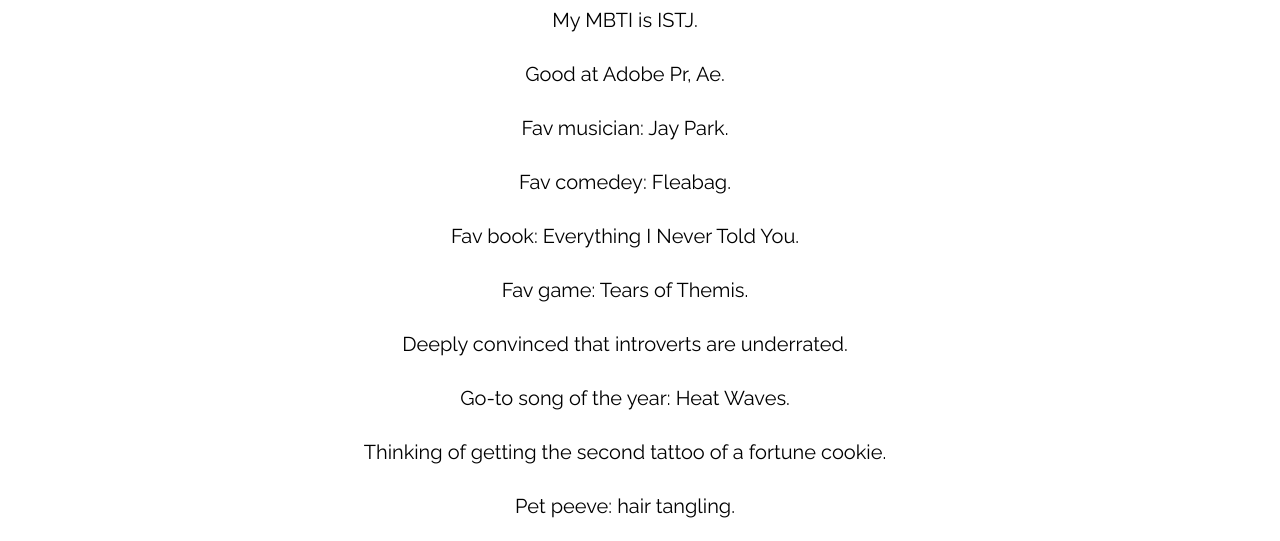
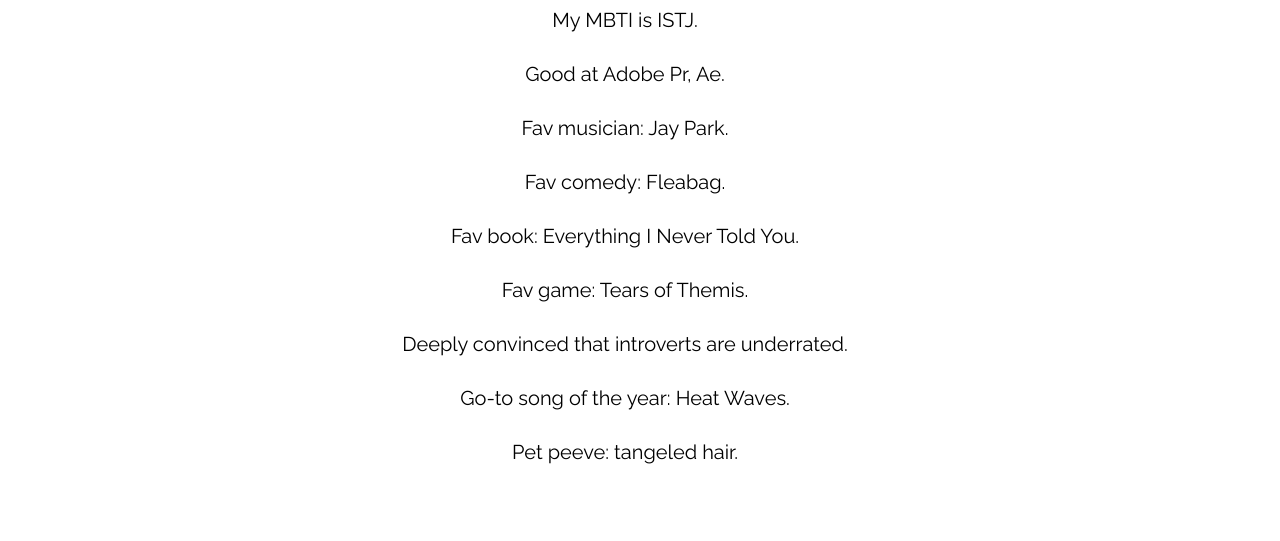
Before and after one commit to Catherine-Hao/personal-website, a plain HTML site: page misc.html in a window 1280 px wide. Shown: the part 246-787 px from the top of the page. Drawn offline with Linux system fonts and the light colour scheme.

Commit message:
Update misc.html

```diff
--- a/misc.html
+++ b/misc.html
@@ -43,13 +43,12 @@
 			<p>My MBTI is ISTJ.</p>
 			<p>Good at Adobe Pr, Ae.</p>
 			<p>Fav musician: Jay Park.</p>
-			<p>Fav comedey: Fleabag.</p>
+			<p>Fav comedy: Fleabag.</p>
 			<p>Fav book: Everything I Never Told You.</p>
 			<p>Fav game: Tears of Themis.</p>
 			<p>Deeply convinced that introverts are underrated.</p>
-		  <p>Go-to song of the year: Heat Waves.</p>
-			<p>Thinking of getting the second tattoo of a fortune cookie.</p>
-			<p>Pet peeve: hair tangling.</p>
+		  	<p>Go-to song of the year: Heat Waves.</p>
+			<p>Pet peeve: tangeled hair.</p>
 
 
 			<h1>Things that I like:</h1>
```
